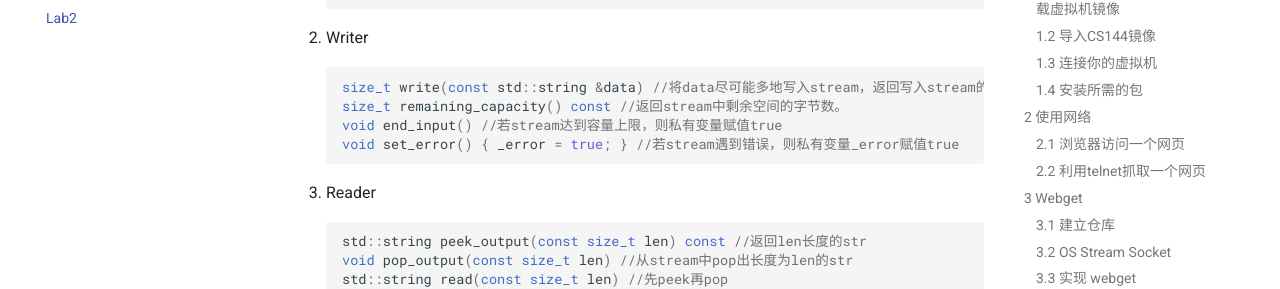
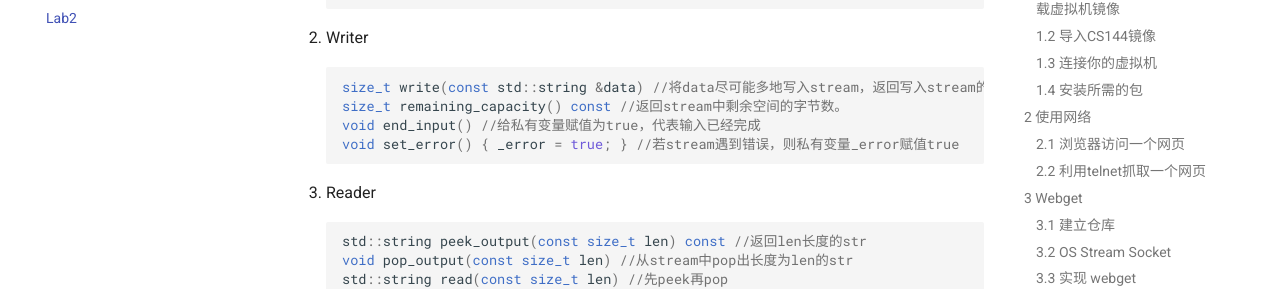
Before and after one commit to Xujinming1/2025netlab, an MkDocs documentation site: the page built from docs/lab2.md, in a window 1280 px wide and 900 px high, scrolled down 7899 px. Shown: the part 144-433 px from the top of the window. Built offline with MkDocs 1.6.1 and Material for MkDocs 9.7.7, drawn with Linux system fonts in a browser that asks for light colours.

Commit message:
fix a bug in lab2

````diff
--- a/docs/lab2.md
+++ b/docs/lab2.md
@@ -219,7 +219,7 @@ ByteStream(const size_t capacity); // 初始化所有需要的私有成员（自
 ```c++
 size_t write(const std::string &data) //将data尽可能多地写入stream，返回写入stream的字节数。
 size_t remaining_capacity() const //返回stream中剩余空间的字节数。
-void end_input() //若stream达到容量上限，则私有变量赋值true
+void end_input() //给私有变量赋值为true，代表输入已经完成
 void set_error() { _error = true; } //若stream遇到错误，则私有变量_error赋值true
 ```
 3. Reader
````
